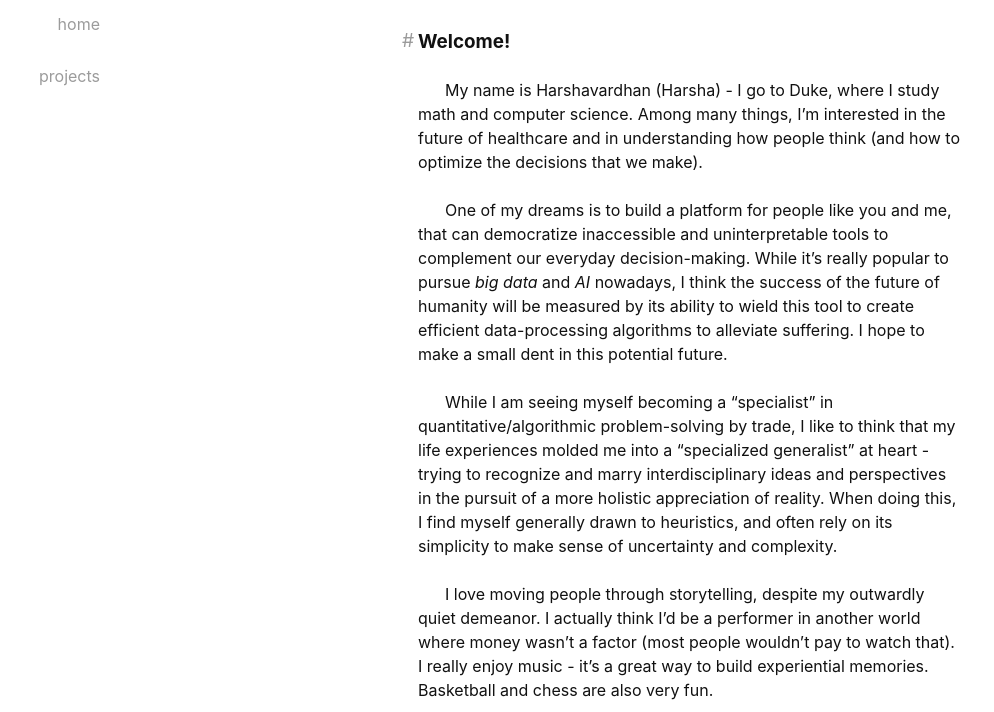
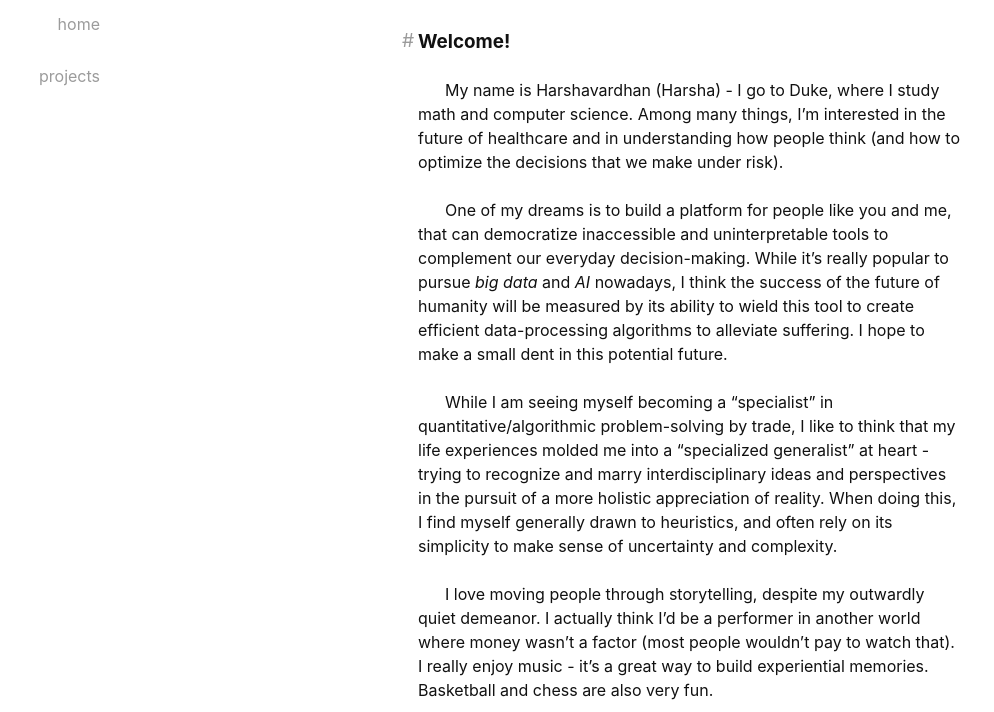
Before and after one commit to hsrijay/hsrijay.github.io, a plain HTML site: page info/index.html in a window 1280 px wide. Shown: the part 88-800 px from the top of the page, without its empty margins (0-994 px from the left). Drawn offline with nearby package versions, Linux system fonts and the light colour scheme.

Commit message:
Update index.html

```diff
--- a/info/index.html
+++ b/info/index.html
@@ -98,7 +98,7 @@
           <article class="post__content">
 
 <h3 id="welcome">Welcome!<a class="anchor" href="#welcome">#</a></h3>
-<p>      My name is Harshavardhan (Harsha) - I go to Duke, where I study math and computer science. Among many things, I&rsquo;m interested in the future of healthcare and in understanding how people think (and how to optimize the decisions that we make).</p>
+<p>      My name is Harshavardhan (Harsha) - I go to Duke, where I study math and computer science. Among many things, I&rsquo;m interested in the future of healthcare and in understanding how people think (and how to optimize the decisions that we make under risk).</p>
 <p>      One of my dreams is to build a platform for people like you and me, that can democratize inaccessible and uninterpretable tools to complement our everyday decision-making. While it&rsquo;s really popular to pursue <em> big data</em> and <em> AI</em> nowadays, I think the success of the future of humanity will be measured by its ability to wield this tool to create efficient data-processing algorithms to alleviate suffering. I hope to make a small dent in this potential future.</p>
 <p>      While I am seeing myself becoming a &ldquo;specialist&rdquo; in quantitative/algorithmic problem-solving by trade, I like to think that my life experiences molded me into a &ldquo;specialized generalist&rdquo; at heart - trying to recognize and marry interdisciplinary ideas and perspectives in the pursuit of a more holistic appreciation of reality. When doing this, I find myself generally drawn to heuristics, and often rely on its simplicity to make sense of uncertainty and complexity.</p>
 <p>      I love moving people through storytelling, despite my outwardly quiet demeanor. I actually think I&rsquo;d be a performer in another world where money wasn&rsquo;t a factor (most people wouldn&rsquo;t pay to watch that). I really enjoy music - it&rsquo;s a great way to build experiential memories. Basketball and chess are also very fun.</p>
```
